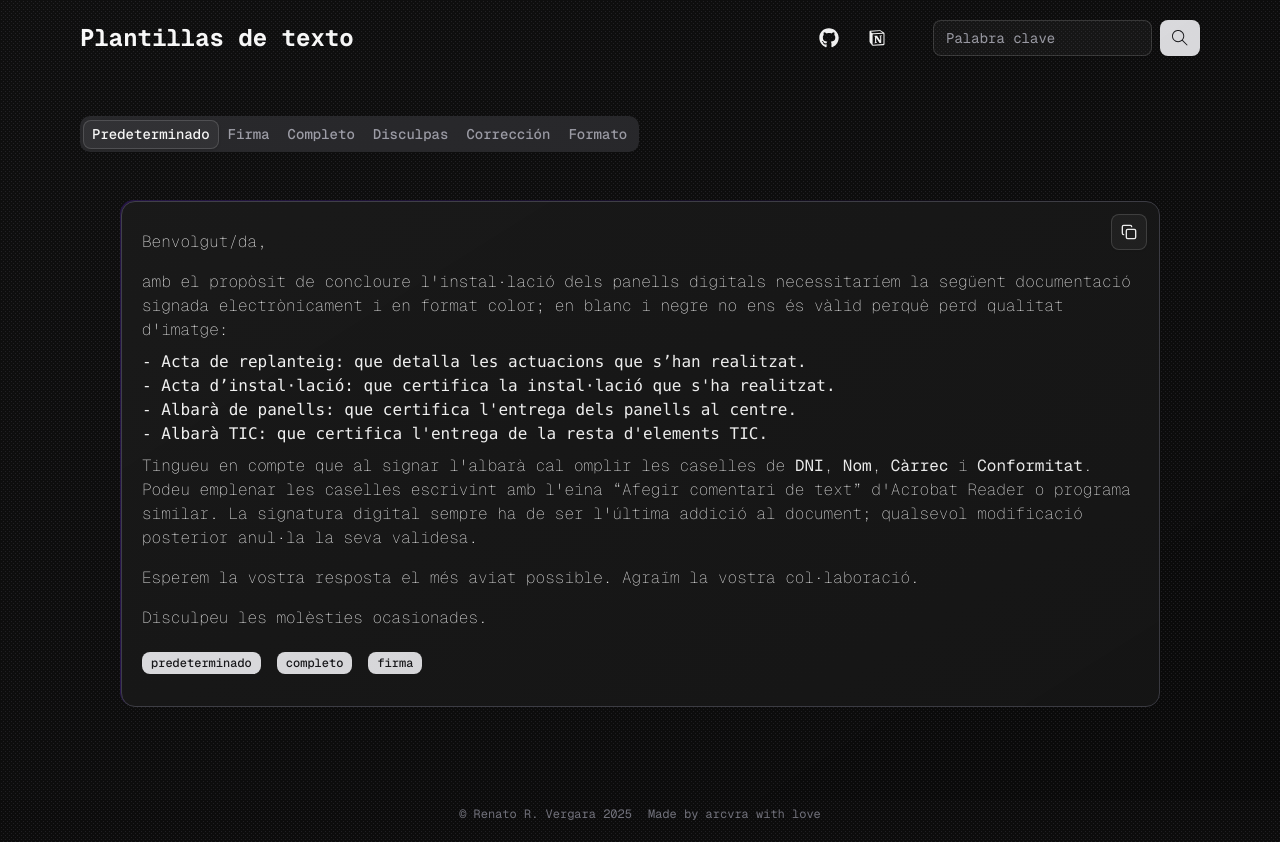
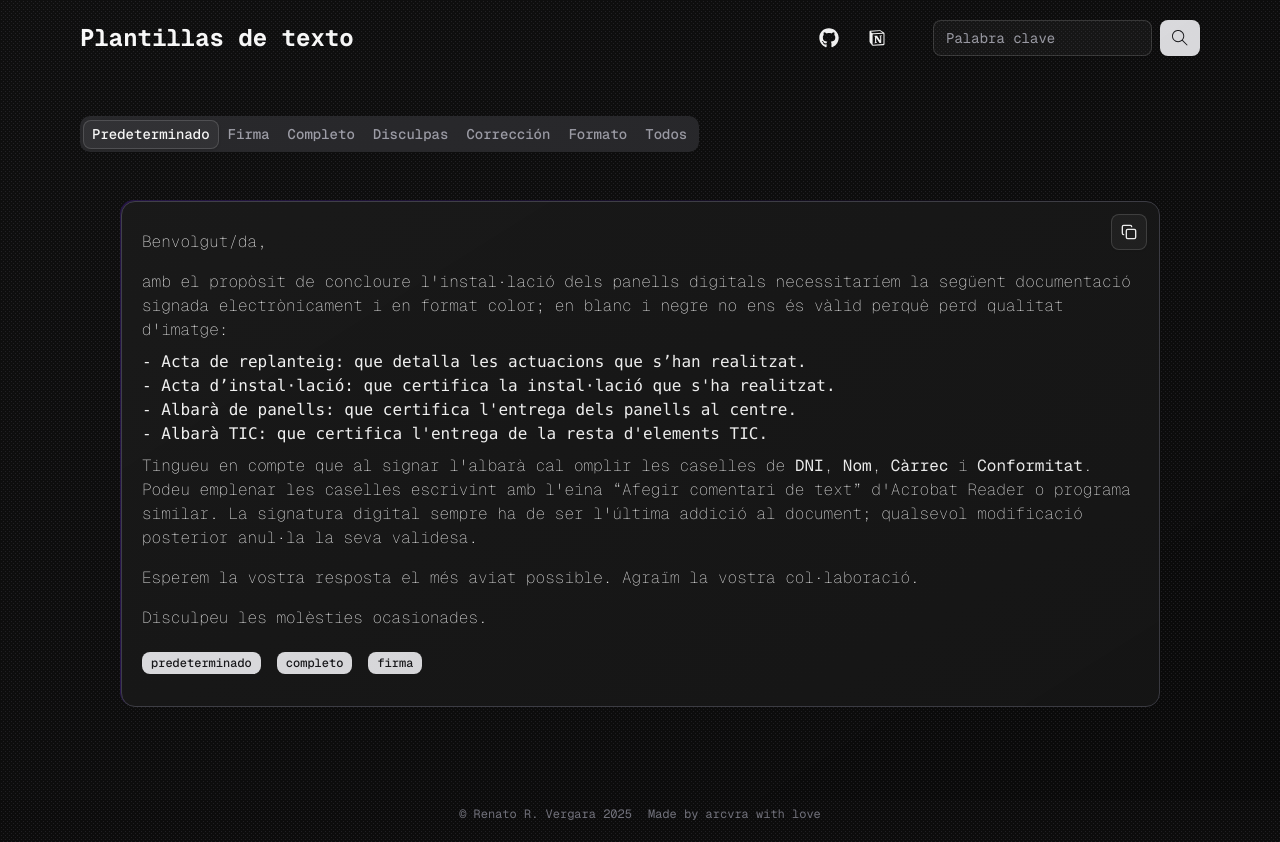
Before and after one commit to arcvra/indic_blueprints, a Next.js app in the folder client/: page / in a window 1280 px wide. Built offline with nearby package versions, Linux system fonts and the light colour scheme.

Commit message:
feat(CustomTabs): add 'Todos' tab for displaying all items

```diff
--- a/client/components/CustomTabs.jsx
+++ b/client/components/CustomTabs.jsx
@@ -12,6 +12,7 @@ export function CustomTabs({ file }) { // TODO: add categories and style
                 <TabsTrigger value="disculpas">Disculpas</TabsTrigger>
                 <TabsTrigger value="corrección">Corrección</TabsTrigger>
                 <TabsTrigger value="formato">Formato</TabsTrigger>
+                <TabsTrigger value="">Todos</TabsTrigger>
             </TabsList>
 
             <TabsContent value="predeterminado">
@@ -37,7 +38,11 @@ export function CustomTabs({ file }) { // TODO: add categories and style
             <TabsContent value="formato">
                 <MapItems items={filterByCategory({ file: file, tag: "formato" })} />
             </TabsContent>
+
+            <TabsContent value="">
+                <MapItems items={file} />
+            </TabsContent>
+
         </Tabs>
-
     )
 }
```
